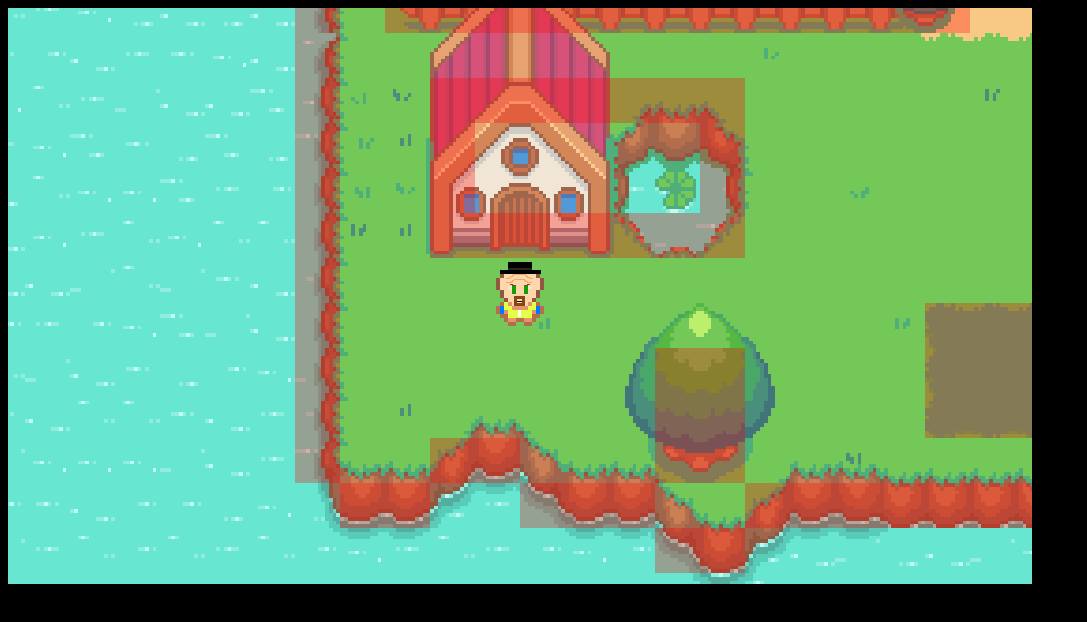
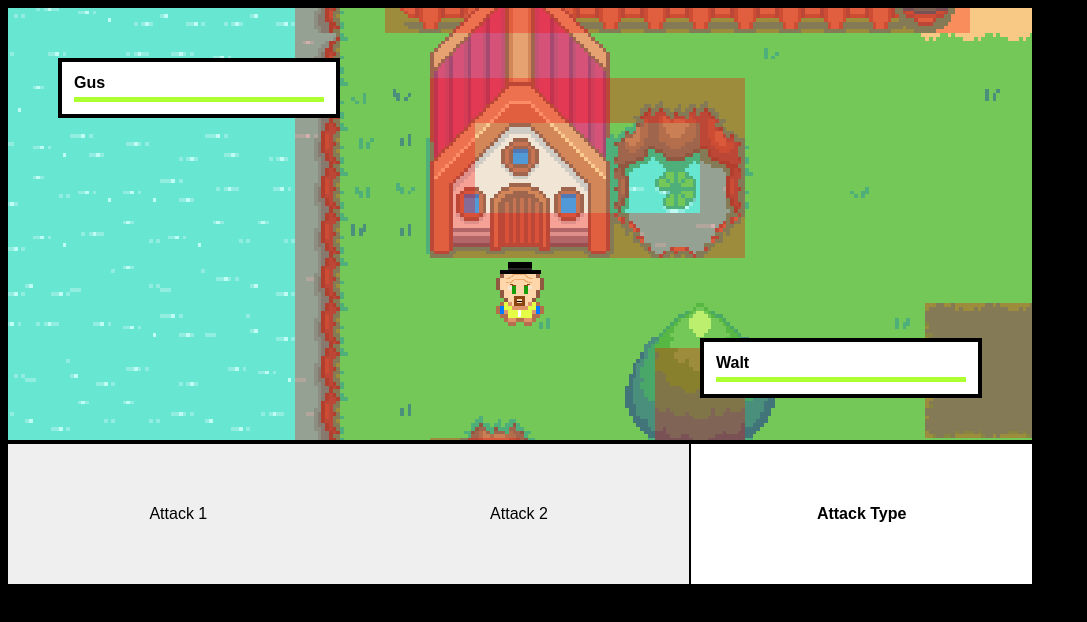
Before and after one commit to OMuhammad1/pokemon-game, a plain HTML site: page index.html in a window 1280 px wide. Shown: the whole page, without its empty margins (0-1087 px from the left). Drawn offline with nearby package versions, Linux system fonts and the light colour scheme.

Commit message:
Added battle interface

```diff
--- a/classes.js
+++ b/classes.js
@@ -1,5 +1,5 @@
 class Sprite {
-    constructor({position, image, frames = {max: 1}, sprites }) {
+    constructor({position, image, frames = {max: 1}, sprites, animate = false }) {
         this.position = position
         this.image = image
         //frames are defaulted to one, used to crop the apporpriate amount
@@ -10,7 +10,7 @@ class Sprite {
             this.height = this.image.height
 
         }
-        this.moving = false
+        this.animate = false
         this.sprites = sprites
     }
 
@@ -29,7 +29,7 @@ class Sprite {
             this.image.height
             )
 
-            if (!this.moving) return
+            if (!this.animate) return
 
             if (this.frames.max > 1) {
                 this.frames.elapsed++
--- a/index.html
+++ b/index.html
@@ -1,15 +1,62 @@
-<style>
-    body {
-        background-color: black;
-    }
-</style>
+<head>
+    <style>
+        * {
+            font-family: fantasy;
+        }
+        body {
+            background-color: black;
+        }
 
-
+        h1 {
+            margin: 0;
+        }
+        button {
+            border: 0;
+            cursor: pointer;
+            font-size: 16px;
+        }
+        button:hover {
+            background-color: #ddd;
+        }
+    </style>
+</head>
 <div style="display: inline-block; position: relative;">
     <div
     id = "overlapDiv"
     style = "background-color: black; position: absolute; top: 0; right: 0; bottom: 0; left: 0; opacity: 0; pointer-events: none;"></div>
+    <!----Gus health bar-->
+    <div style = "background-color: white; width: 250px; position: absolute; top: 50px; left: 50px; border: 4px black solid; padding: 12px; ">
+        <h1 style = "font-size: 16px"> Gus </h1>
+        <div style="position: relative;">
+            <div style="height: 5px; background-color: #ccc; margin-top: 5px;"></div>
+            <div style="height: 5px; background-color: greenyellow; position: absolute; top: 0; left: 0; right: 0;"></div>
+        </div>
+    </div>
+
+    <!----Walt health bar-->
+    <div style = "background-color: white; width: 250px; position: absolute; top: 330px; right: 50px; border: 4px black solid; padding: 12px; ">
+        <h1 style = "font-size: 16px"> Walt </h1>
+        <div style="position: relative;">
+            <div style="height: 5px; background-color: #ccc; margin-top: 5px;"></div>
+            <div style="height: 5px; background-color: greenyellow; position: absolute; top: 0; left: 0; right: 0;"></div>
+        </div>
+    </div>
+
+
     <canvas></canvas>
+
+<div style = "background-color: white; height: 140px; position: absolute; bottom: 0; left: 0; right: 0; border-top: 4px black solid; display: flex;">
+
+
+    <div style="width: 66.66%; display: grid; grid-template-columns: repeat(2, 1fr);">
+        <button>Attack 1</button>
+        <button>Attack 2</button>
+
+    </div>
+
+    <div style ="display: flex; align-items: center; justify-content: center; width: 33.33%; border-left: 2px black solid;" > <h1 style="font-size: 16px;">Attack Type</h1></div>
+
+</div>
 
 </div>
 <script src="https://cdnjs.cloudflare.com/ajax/libs/gsap/3.9.1/gsap.min.js" integrity="sha512-H6cPm97FAsgIKmlBA4s774vqoN24V5gSQL4yBTDOY2su2DeXZVhQPxFK4P6GPdnZqM9fg1G3cMv5wD7e6cFLZQ==" crossorigin="anonymous" referrerpolicy="no-referrer"></script>
--- a/index.js
+++ b/index.js
@@ -1,3 +1,5 @@
+//align-items (middle of y-axis), justify-content (middle of x-axis)
+
 const canvas = document.querySelector('canvas')
 const c = canvas.getContext('2d')
 
@@ -68,9 +70,6 @@ playerLeftImg.src = './img/playerLeftBB.png'
 
 const playerRightImg = new Image()
 playerRightImg.src = './img/playerRightBB.png'
-
-
-
 
 
 const player = new Sprite ( {
@@ -151,7 +150,7 @@ function animate() {
     foreground2.draw()
 
     let moving  = true
-    player.moving = false
+    player.animate = false
 
     //if battle there should be no moving
     if(battle.init) return
@@ -197,8 +196,6 @@ function animate() {
                         })
                     }
                 })
-
-
                 break
             }
         }
@@ -207,9 +204,9 @@ function animate() {
 
 
     //moving  = true
-    //player.moving = false
+    //player.animate = false
     if (keys.w.pressed && lastKey == 'w') {
-        player.moving = true
+        player.animate = true
         player.image = player.sprites.up
         for (let i = 0; i < boundaries.length; i++) {
             const boundary = boundaries[i]
@@ -231,7 +228,7 @@ function animate() {
             moveable.forEach(moveable => {moveable.position.y += 3})
     }
     else if (keys.s.pressed && lastKey == 's') {
-        player.moving = true
+        player.animate = true
         player.image = player.sprites.down
         //boundary loop
         for (let i = 0; i < boundaries.length; i++) {
@@ -254,7 +251,7 @@ function animate() {
             moveable.forEach(moveable => {moveable.position.y -= 3})
     }
     else if (keys.a.pressed && lastKey == 'a') {
-        player.moving = true
+        player.animate = true
         player.image = player.sprites.left
         for (let i = 0; i < boundaries.length; i++) {
             const boundary = boundaries[i]
@@ -276,7 +273,7 @@ function animate() {
             moveable.forEach(moveable => {moveable.position.x += 3})
     }
     else if (keys.d.pressed && lastKey == 'd') {
-        player.moving = true
+        player.animate = true
         player.image = player.sprites.right
         for (let i = 0; i < boundaries.length; i++) {
             const boundary = boundaries[i]
@@ -310,9 +307,42 @@ position: {
     image: battleBackgroundImg
 })
 
+const gusImg = new Image()
+gusImg.src = './img/enemyGus.png'
+
+const gus = new Sprite({
+    position: {
+        x: 800,
+        y: 100
+    },
+    image: gusImg,
+    frames: {
+        max: 4
+    }
+})
+
+const waltImg = new Image()
+waltImg.src = './img/playerWalt.png'
+
+const walt = new Sprite({
+    position: {
+        x: 280,
+        y: 325
+    },
+    image: waltImg,
+    frames: {
+        max: 4
+    }
+})
+
 function animateBattle() {
     window.requestAnimationFrame(animateBattle)
     battleBackground.draw()
+    gus.draw()
+    walt.draw()
+    walt.animate = true
+    gus.animate = true
+
 }
 
 let lastKey = ''
```
